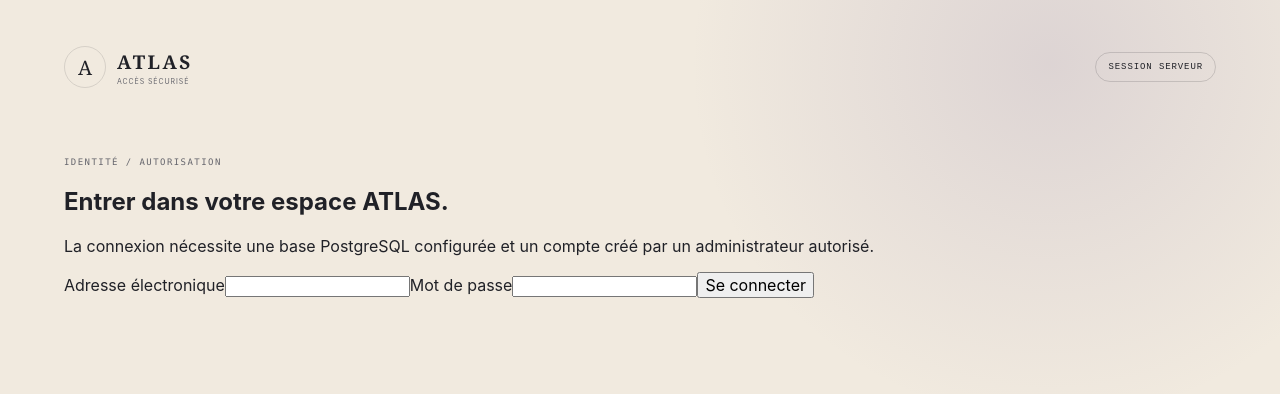
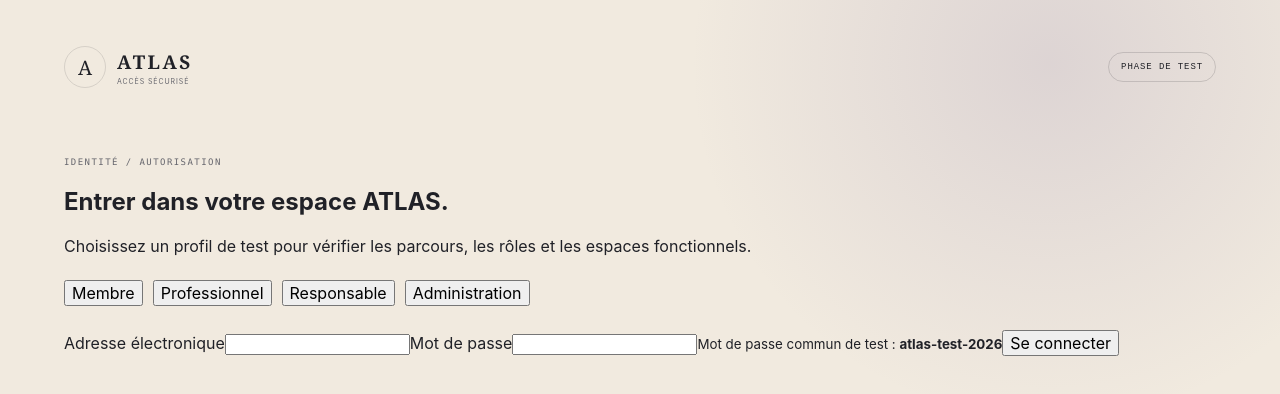
Before and after one commit to galagalzpro-cmyk/atlas, a Next.js app: page /connexion in a window 1280 px wide. Shown: the top 394 px of the page. Built offline with nearby package versions, Linux system fonts and the light colour scheme.

Commit message:
Expose clear role-based test access on login page

```diff
--- a/app/connexion/page.tsx
+++ b/app/connexion/page.tsx
@@ -5,6 +5,13 @@ import { useActionState } from "react";
 import { loginAction, type LoginState } from "./actions";
 
 const INITIAL_STATE: LoginState = {};
+const TEST_PASSWORD = "atlas-test-2026";
+const TEST_ACCOUNTS = [
+  ["Membre", "membre@atlas.test"],
+  ["Professionnel", "professionnel@atlas.test"],
+  ["Responsable", "organisation@atlas.test"],
+  ["Administration", "admin@atlas.test"],
+] as const;
 
 export default function LoginPage() {
   const [state, action, pending] = useActionState(loginAction, INITIAL_STATE);
@@ -13,17 +20,28 @@ export default function LoginPage() {
     <main className="portal-shell auth-shell">
       <header className="portal-header">
         <Link href="/" className="brand"><span className="brand-mark">A</span><span><strong>ATLAS</strong><small>ACCÈS SÉCURISÉ</small></span></Link>
-        <span className="environment-badge">SESSION SERVEUR</span>
+        <span className="environment-badge">PHASE DE TEST</span>
       </header>
       <section className="auth-panel">
         <p className="kicker">IDENTITÉ / AUTORISATION</p>
         <h1>Entrer dans votre espace ATLAS.</h1>
-        <p>La connexion nécessite une base PostgreSQL configurée et un compte créé par un administrateur autorisé.</p>
+        <p>Choisissez un profil de test pour vérifier les parcours, les rôles et les espaces fonctionnels.</p>
+        <div className="readiness-row">
+          {TEST_ACCOUNTS.map(([label, email]) => (
+            <button key={email} type="button" onClick={() => {
+              const emailInput = document.getElementById("email") as HTMLInputElement | null;
+              const passwordInput = document.getElementById("password") as HTMLInputElement | null;
+              if (emailInput) emailInput.value = email;
+              if (passwordInput) passwordInput.value = TEST_PASSWORD;
+            }}>{label}</button>
+          ))}
+        </div>
         <form action={action}>
           <label htmlFor="email">Adresse électronique</label>
           <input id="email" name="email" type="email" autoComplete="email" required />
           <label htmlFor="password">Mot de passe</label>
           <input id="password" name="password" type="password" autoComplete="current-password" minLength={12} required />
+          <small>Mot de passe commun de test : <strong>{TEST_PASSWORD}</strong></small>
           {state.error && <p className="notice" role="alert">{state.error}</p>}
           <button className="primary" type="submit" disabled={pending}>{pending ? "Vérification…" : "Se connecter"}</button>
         </form>
```
